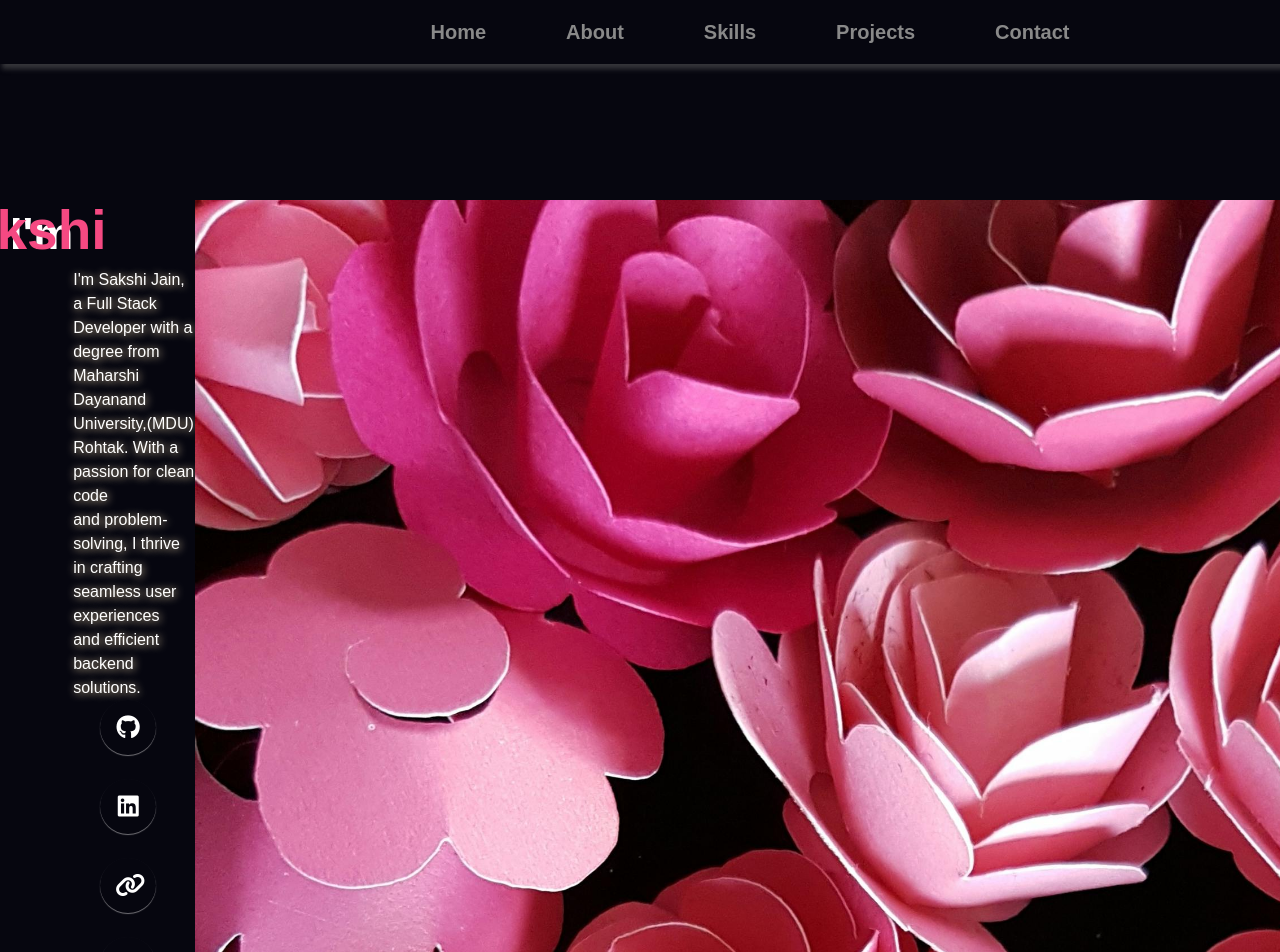
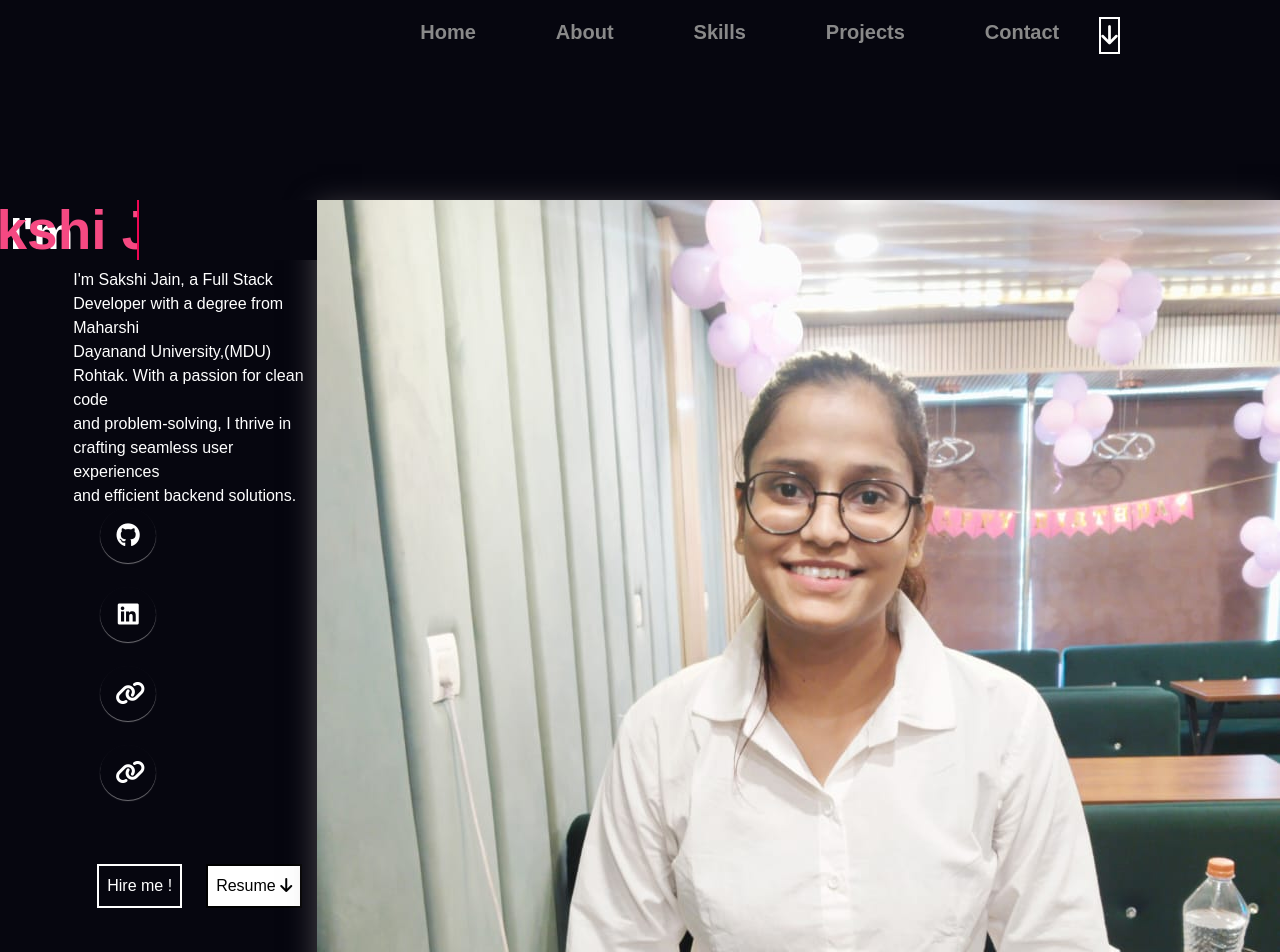
Before and after one commit to sakshixjain/port-website-, a React (Vite) app: page /project in a window 1280 px wide. Shown: the top 952 px of the page. Built offline with nearby package versions, Linux system fonts and the light colour scheme.

Commit message:
add button

```diff
--- a/src/components/Header.jsx
+++ b/src/components/Header.jsx
@@ -11,6 +11,7 @@ function Header() {
             <a href="#">Skills</a>
             <a href="#">Projects</a>
             <a href="#">Contact</a>
+            <button  className='border-2 border-white h-10 w-10 animate-bounce hover:animate-none hover:bg-white hover:text-black rounded-full'><i className="fa-solid fa-arrow-down"></i></button>
         </nav>
       </div>
     </div>
@@ -21,7 +22,7 @@ function Header() {
                 <li><span>Sakshi Jain</span></li>
                 <li><span>Full Stack Developer</span></li>
             </ul >
-                    <p className='text-xl -ml-56 mt-2' style={{textShadow: '1px 1px 8px wheat'}}>I'm Sakshi Jain, a Full Stack Developer with a degree from Maharshi <br /> Dayanand University,(MDU) Rohtak. With a passion for clean  code <br /> and problem-solving,  I thrive in crafting seamless user experiences <br /> and efficient backend solutions.</p>
+                    <p className='text-xl -ml-56 mt-2 text-gray-500'>I'm Sakshi Jain, a Full Stack Developer with a degree from Maharshi <br /> Dayanand University,(MDU) Rohtak. With a passion for clean  code <br /> and problem-solving,  I thrive in crafting seamless user experiences <br /> and efficient backend solutions.</p>
                     <div className='flex -ml-64'>
                     <div className='icon-div'>
                    <a href="https://github.com/sakshixjain"><i className="fa-brands fa-github "></i></a>
@@ -40,13 +41,13 @@ function Header() {
                     <span>GForG</span>
                     </div>
                     </div>
-                    <div className='text-left justify-start text-2xl -ml-60 '>
-                    <button className='border-2 border-white m-4 p-2 rounded-md'><a href="">Hire me !</a></button>
-                    <button  className='border-2 border-black text-black bg-white p-2 rounded-md'><a href="">Resume <i className="fa-solid fa-arrow-down"></i></a></button>
+                    <div className='text-left justify-start text-xl font-semibold -ml-60 mt-3'>
+                    <button className='border-2 border-white m-4 p-2 rounded-md hover:bg-white hover:text-black'><a href="">Hire me !</a></button>
+                    <button  className='border-2 border-black text-black bg-white p-2 rounded-md animate-pulse'><a href="">Resume <i className="fa-solid fa-arrow-down"></i></a></button>
                     </div>
 
  </div>
-              <img className='w-80 h-80 mr-28 rounded-s-3xl ' src="pexels-fathi-vee-1020478.jpg" alt="" />
+              <img className='w-80 h-80 photo-img object-cover rounded-full ' src="photo.jpg" alt="" />
 </div>/
     </>
   )
--- a/src/components/Info.jsx
+++ b/src/components/Info.jsx
@@ -3,7 +3,7 @@ import '../components/info.css'
 function Info() {
   return (
     <>
-            <h1 className='text-center justify-center mt-20 text-4xl h1pro'>About me</h1>
+            <h1 className='text-center justify-center mt-32 text-4xl h1pro'>About me</h1>
              <section id="resume" className="resume">
             <div className="container" >
                 <div className="row" >
--- a/src/index.css
+++ b/src/index.css
@@ -9,6 +9,10 @@
   padding: 0;
   box-sizing: border-box;
    font-family: 'Poppins', sans-serif;
+}
+.photo-img{
+  /* box-shadow: rgba(0, 0, 0, 0.25) 0px 25px 50px -12px; */
+  box-shadow: rgba(146, 139, 139, 0.5) 0px 7px 29px 0px;
 }
 
 body{
@@ -177,15 +181,15 @@ margin-top: 10px;
 .icon-div:hover i{
   transform: scale(1.1);
   transition: 0.5s;
-	box-shadow: 0 1px 20px rgba(245, 243, 243, 0.46);
+	box-shadow: 0 5px 20px  rgba(245, 243, 243, 0.46);
 
 }
 .icon-div span {
    margin-left: 25px;
   opacity: 0;
   position: relative;
-  margin-top: 9px;
-  top: 25%;
+  /* margin-top: 9px; */
+  top: 30%;
 }
 .icon-div:hover span {
   transition: 0.5s all;
```
Also changed, not shown: public/ph.jpg (added), public/photo.jpg (added).
